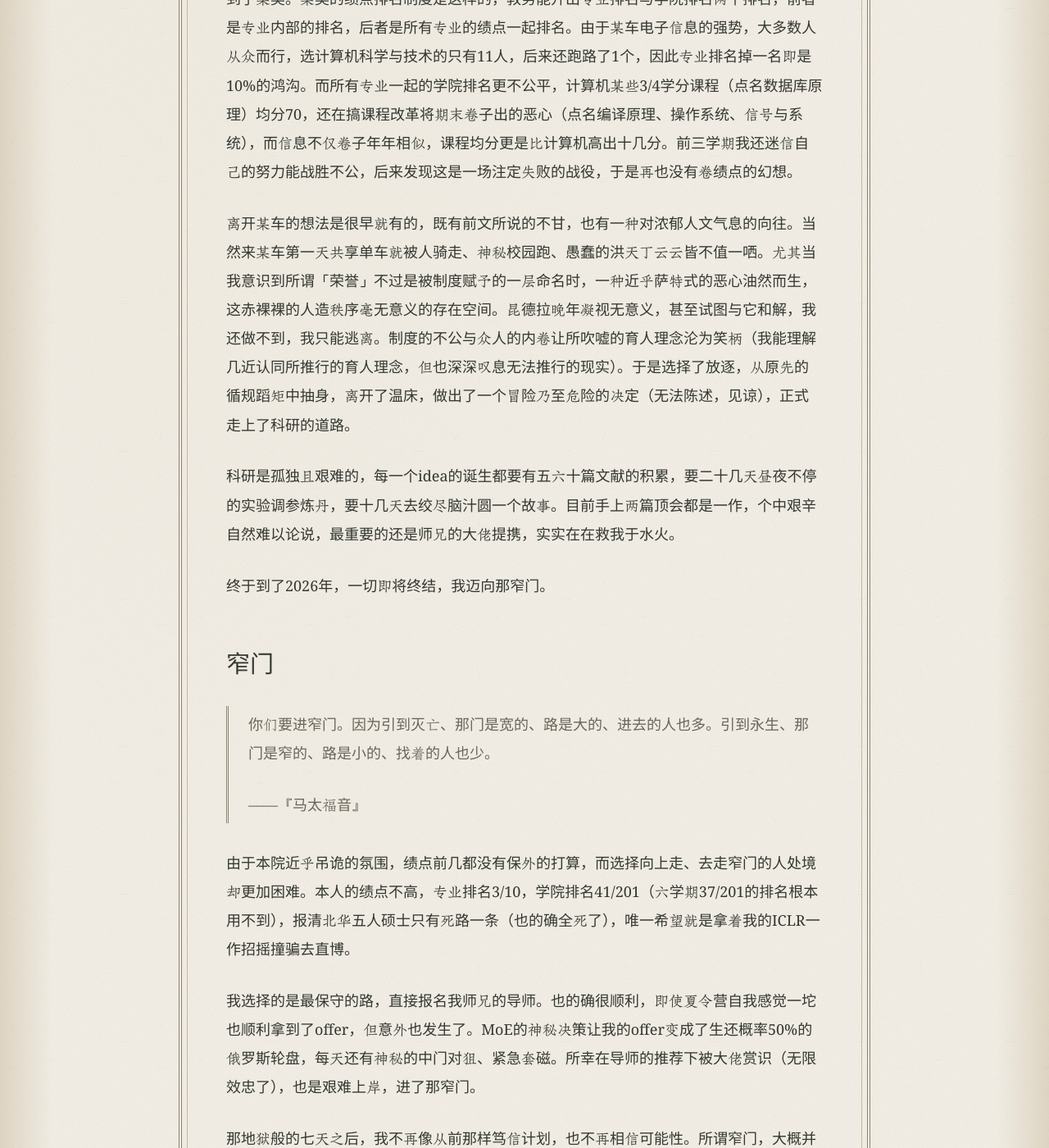
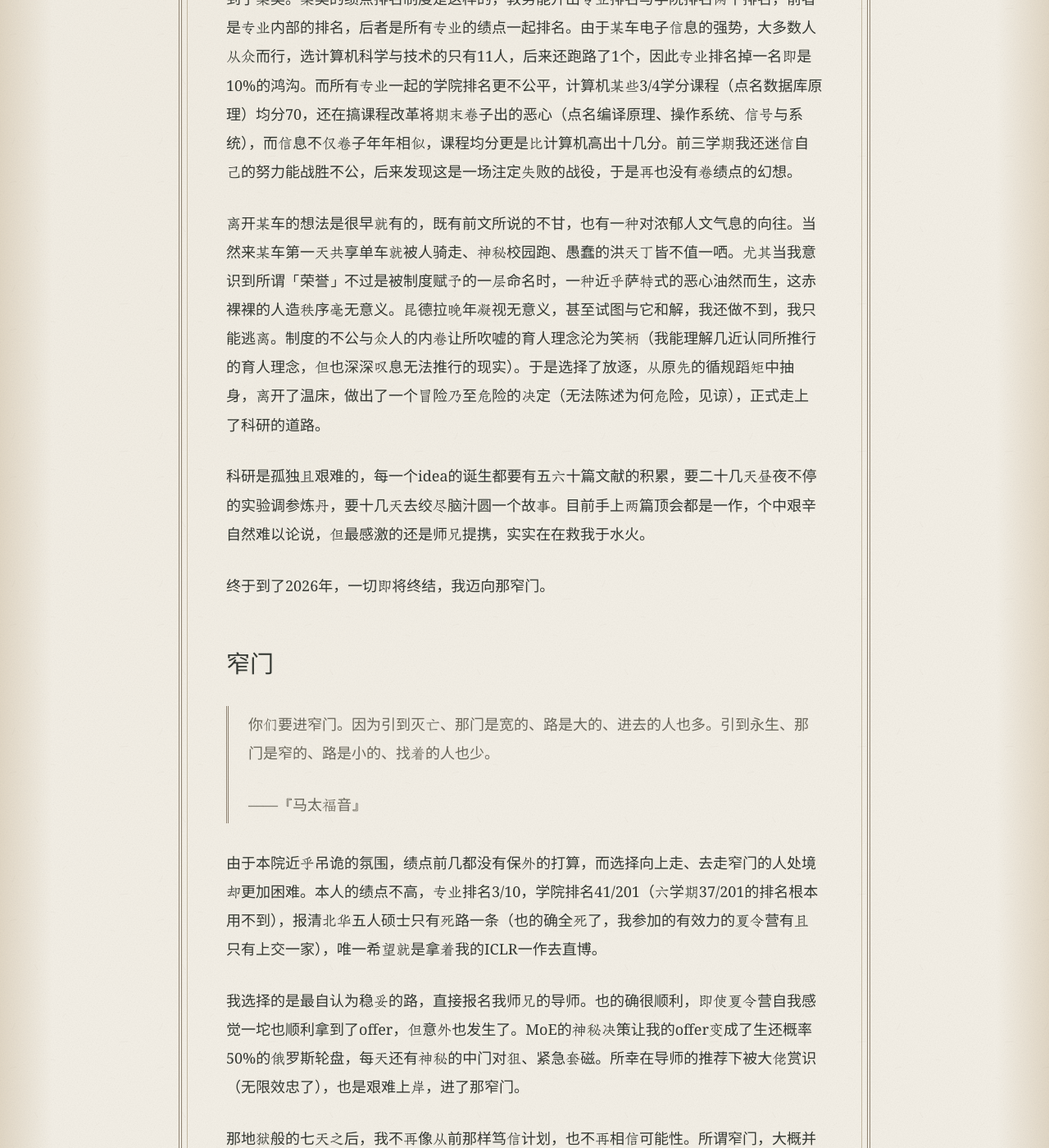
Before and after one commit to Kitschnada/Kitschnada.github.io, a Jekyll site: the page built from _posts/2026-09-26-slug.md, in a window 1280 px wide and 1400 px high, scrolled down 3397 px. Shown: the whole window at 82% size. Built offline with Jekyll 4.4.1, drawn with Linux system fonts in a browser that asks for light colours; some web fonts are replaced; some of the changed text lies outside the part shown.

Commit message:
改改文辞

```diff
--- a/_posts/2026-09-26-slug.md
+++ b/_posts/2026-09-26-slug.md
@@ -29,9 +29,9 @@ published: true
 
 按照福柯的理论，开学伊始的三周到三年其实是一个传统到后现代的规训演化，军训纪律是以强制力执行的，推免机制则以一种更隐蔽、更自愿的方式埋在人心。齐泽克的笑话很好：假设你的父亲让你去看望祖母，传统的父亲往往会说「你必须去看望她，你要讲礼貌」，而后现代的父亲会说「你的祖母多么爱你，你有空的话应该看她」云云。前一种命令至少还允许你憎恨命令者，后一种则要求你把命令误认成自己的愿望。
 
-至少对我而言，高考留下的并不是尘埃落定，而是不甘。这种不甘顺应着机制愈渐膨胀，引导其维持着原有的高中思维。这种思维有时是有目的性的，比如保外，这种是值得理解的。大多数则是无目的自发的，只是滋养着魔鬼：不甘让人焦虑，焦虑让人内卷，内卷让人功利，功利让人保守，这个魔鬼的名字正叫做「保守」。保守笼罩着的人们最终成为了「稳重」的个体，抑或异化成了符号。
+至少对我而言，高考留下的并不是尘埃落定，而是不甘。这种不甘顺应着机制愈渐膨胀，引导其维持着原有的高中思维。这种思维有时是有目的性的，比如保外，这种是值得理解的。大多数则是无目的、自发的，滋养着魔鬼：不甘让人焦虑，焦虑让人内卷，内卷让人功利，功利让人保守，这个魔鬼的名字正叫做「保守」。保守笼罩着的人们最终成为了「稳重」的个体，抑或异化成了符号。
 
-我一直视体制化/规训为一生之敌，高中时代即反规训为己用，利用着漏洞去做了很多自己想做的事情。初入大学，本以为自己终于能从压抑的控制中脱离，与军训编辑部结缘也是反规训的一部分，但后续的新生集训营等等击碎了我的幻想。「差距从这一刻已经拉开了」「这些水课很重要，一定要听（虽然讲这话的人已经觉得当初自己的言论很愚蠢了）」......诸如此类的言论将高中的幽灵从坟墓中挖出，吸尽最后一丝控制的骨髓。现代社会大概并不需要奥德修斯式的英雄。它更青睐布鲁姆这样的小市民，即使有着学识与善良，却在制度机器中被还原为符号，时代杀死了英雄。
+我一直视体制化/规训为一生之敌，高中时代即反规训为己用，利用着漏洞去做了很多自己想做的事情。初入大学，本以为自己终于能从压抑的控制中脱离，与军训编辑部结缘也是反规训的一部分，但后续的新生集训营等等击碎了我的幻想。「差距从这一刻已经拉开了」「这些水课很重要，一定要听（虽然讲这话的人已承认当初自己的言论很愚蠢了）」......诸如此类的言论将高中的幽灵从坟墓中挖出，吸尽最后一丝控制的骨髓。现代社会大概并不需要奥德修斯式的英雄。它更青睐布鲁姆这样的小市民，即使有着学识与善良，却在制度机器中被还原为符号，时代杀死了英雄。
 
 于是我重复我高中的做法，做好该做的，其他去他妈的，但失败了。身躯日渐疲惫乃至罹病，生活上则在明暗交割的长桥与往日欢欣分别。我输了，身心俱疲，唯一伸出援手的是瓶中名为酒精的墨菲斯托。
 
@@ -55,9 +55,9 @@ published: true
 
 计算机是很早就有意去学习的，但因为尴尬的分数、可能性的诱惑与恋栈的心理作祟，我来到了某吴。某吴的绩点排名制度是这样的，教务能开出专业排名与学院排名两个排名，前者是专业内部的排名，后者是所有专业的绩点一起排名。由于某车电子信息的强势，大多数人从众而行，选计算机科学与技术的只有11人，后来还跑路了1个，因此专业排名掉一名即是10%的鸿沟。而所有专业一起的学院排名更不公平，计算机某些3/4学分课程（点名数据库原理）均分70，还在搞课程改革将期末卷子出的恶心（点名编译原理、操作系统、信号与系统），而信息不仅卷子年年相似，课程均分更是比计算机高出十几分。前三学期我还迷信自己的努力能战胜不公，后来发现这是一场注定失败的战役，于是再也没有卷绩点的幻想。
 
-离开某车的想法是很早就有的，既有前文所说的不甘，也有一种对浓郁人文气息的向往。当然来某车第一天共享单车就被人骑走、神秘校园跑、愚蠢的洪天丁云云皆不值一哂。尤其当我意识到所谓「荣誉」不过是被制度赋予的一层命名时，一种近乎萨特式的恶心油然而生，这赤裸裸的人造秩序毫无意义的存在空间。昆德拉晚年凝视无意义，甚至试图与它和解，我还做不到，我只能逃离。制度的不公与众人的内卷让所吹嘘的育人理念沦为笑柄（我能理解几近认同所推行的育人理念，但也深深叹息无法推行的现实）。于是选择了放逐，从原先的循规蹈矩中抽身，离开了温床，做出了一个冒险乃至危险的决定（无法陈述，见谅），正式走上了科研的道路。
+离开某车的想法是很早就有的，既有前文所说的不甘，也有一种对浓郁人文气息的向往。当然来某车第一天共享单车就被人骑走、神秘校园跑、愚蠢的洪天丁皆不值一哂。尤其当我意识到所谓「荣誉」不过是被制度赋予的一层命名时，一种近乎萨特式的恶心油然而生，这赤裸裸的人造秩序毫无意义。昆德拉晚年凝视无意义，甚至试图与它和解，我还做不到，我只能逃离。制度的不公与众人的内卷让所吹嘘的育人理念沦为笑柄（我能理解几近认同所推行的育人理念，但也深深叹息无法推行的现实）。于是选择了放逐，从原先的循规蹈矩中抽身，离开了温床，做出了一个冒险乃至危险的决定（无法陈述为何危险，见谅），正式走上了科研的道路。
 
-科研是孤独且艰难的，每一个idea的诞生都要有五六十篇文献的积累，要二十几天昼夜不停的实验调参炼丹，要十几天去绞尽脑汁圆一个故事。目前手上两篇顶会都是一作，个中艰辛自然难以论说，最重要的还是师兄的大佬提携，实实在在救我于水火。
+科研是孤独且艰难的，每一个idea的诞生都要有五六十篇文献的积累，要二十几天昼夜不停的实验调参炼丹，要十几天去绞尽脑汁圆一个故事。目前手上两篇顶会都是一作，个中艰辛自然难以论说，但最感激的还是师兄提携，实实在在救我于水火。
 
 终于到了2026年，一切即将终结，我迈向那窄门。
 
@@ -67,9 +67,9 @@ published: true
 >
 > ——『马太福音』
 
-由于本院近乎吊诡的氛围，绩点前几都没有保外的打算，而选择向上走、去走窄门的人处境却更加困难。本人的绩点不高，专业排名3/10，学院排名41/201（六学期37/201的排名根本用不到），报清北华五人硕士只有死路一条（也的确全死了），唯一希望就是拿着我的ICLR一作招摇撞骗去直博。
+由于本院近乎吊诡的氛围，绩点前几都没有保外的打算，而选择向上走、去走窄门的人处境却更加困难。本人的绩点不高，专业排名3/10，学院排名41/201（六学期37/201的排名根本用不到），报清北华五人硕士只有死路一条（也的确全死了，我参加的有效力的夏令营有且只有上交一家），唯一希望就是拿着我的ICLR一作去直博。
 
-我选择的是最保守的路，直接报名我师兄的导师。也的确很顺利，即使夏令营自我感觉一坨也顺利拿到了offer，但意外也发生了。MoE的神秘决策让我的offer变成了生还概率50%的俄罗斯轮盘，每天还有神秘的中门对狙、紧急套磁。所幸在导师的推荐下被大佬赏识（无限效忠了），也是艰难上岸，进了那窄门。
+我选择的是最自认为稳妥的路，直接报名我师兄的导师。也的确很顺利，即使夏令营自我感觉一坨也顺利拿到了offer，但意外也发生了。MoE的神秘决策让我的offer变成了生还概率50%的俄罗斯轮盘，每天还有神秘的中门对狙、紧急套磁。所幸在导师的推荐下被大佬赏识（无限效忠了），也是艰难上岸，进了那窄门。
 
 那地狱般的七天之后，我不再像从前那样笃信计划，也不再相信可能性。所谓窄门，大概并不在于它命定通往何处，而是因为越往幽微处走，身边伙伴就越少。
 
```
Also changed, not shown: other parts of _posts/2026-09-26-slug.md (+1 -1 lines).
